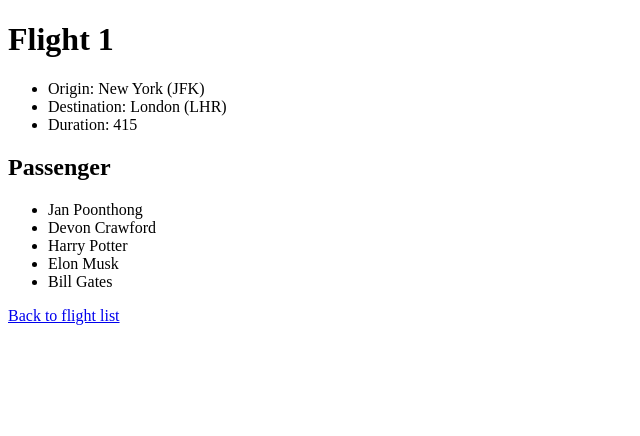
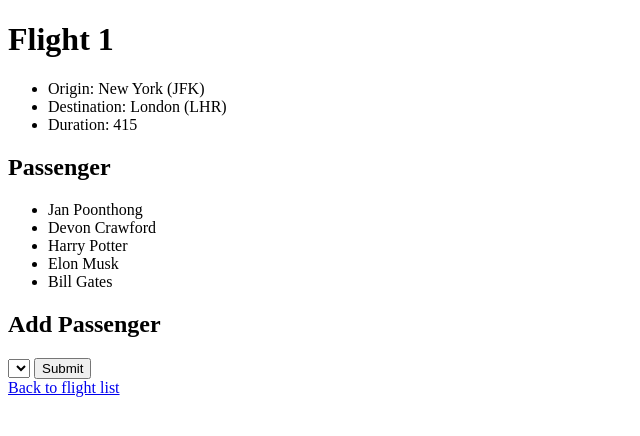
Before and after one commit to JanPoonthong/web_python, a Django app: template airline/flights/templates/flights/flight.html in a window 1280 px wide. Shown: the top 436 px of the page, without its empty margins (0-640 px from the left). Run offline with Django 3.2, Linux system fonts and the light colour scheme; the template is opened without the code that fills it: values that come from a table or form of the project are taken from there, others are empty; data comes from the database, SQL or seed files in the repository; parts of the project's set-up code (start-up, migrations or seed data) failed here and were passed over.

Commit message:
Add passenger and form action

```diff
--- a/airline/flights/templates/flights/flight.html
+++ b/airline/flights/templates/flights/flight.html
@@ -19,5 +19,17 @@
     {% endfor %}
   </ul>
 
+  <h2>Add Passenger</h2>
+
+  <form action="{% url 'book' flight.id %}" method="post">
+    {% csrf_token %}
+    <select name="passenger">
+      {% for passenger in non_passengers %}
+        <option value="{{ passenger.id }}">{{ passenger }}</option>
+      {% endfor %}
+    </select>
+    <input type="submit">
+  </form>
+
   <a href="{% url 'index' %}">Back to flight list</a>
 {% endblock %}
```
